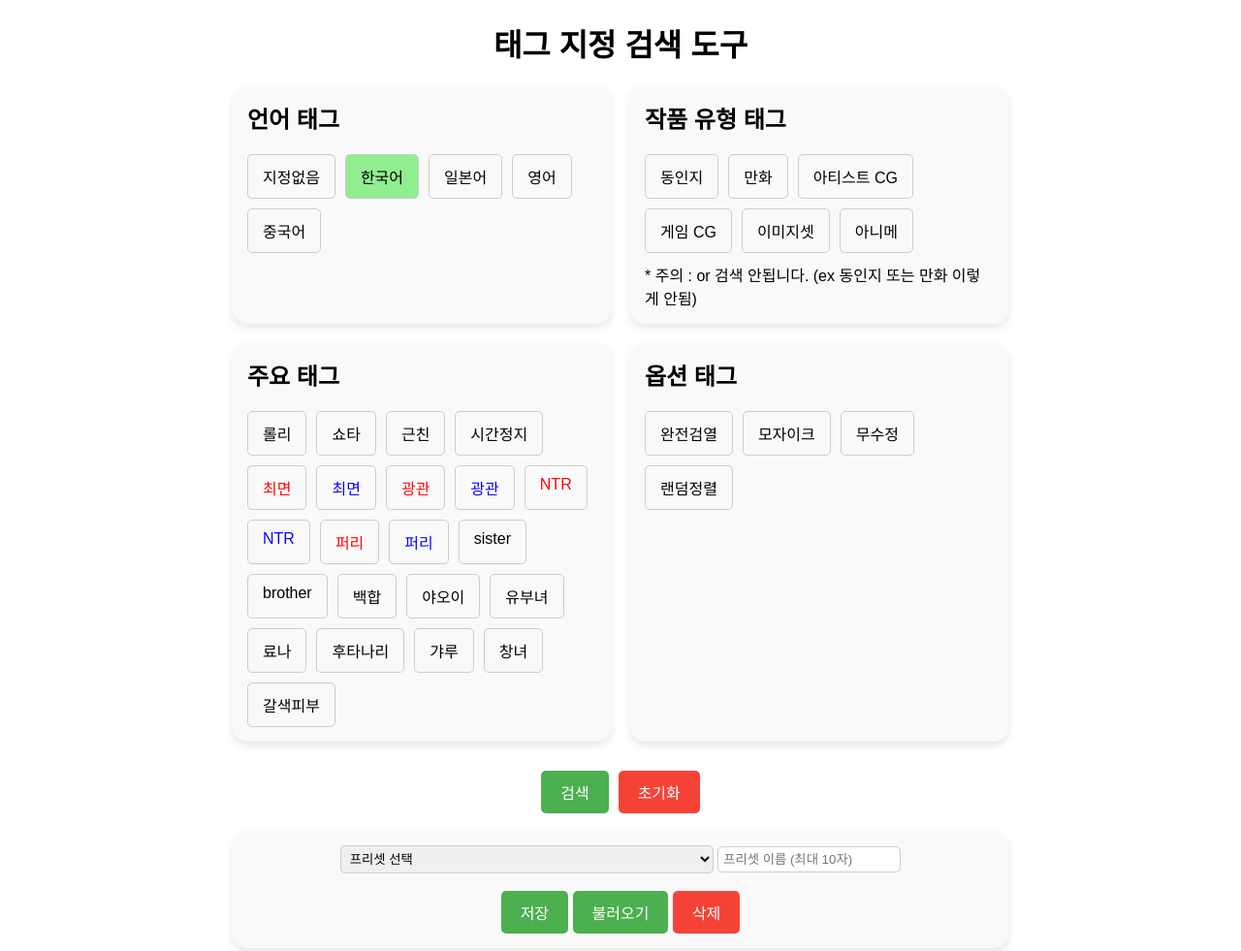
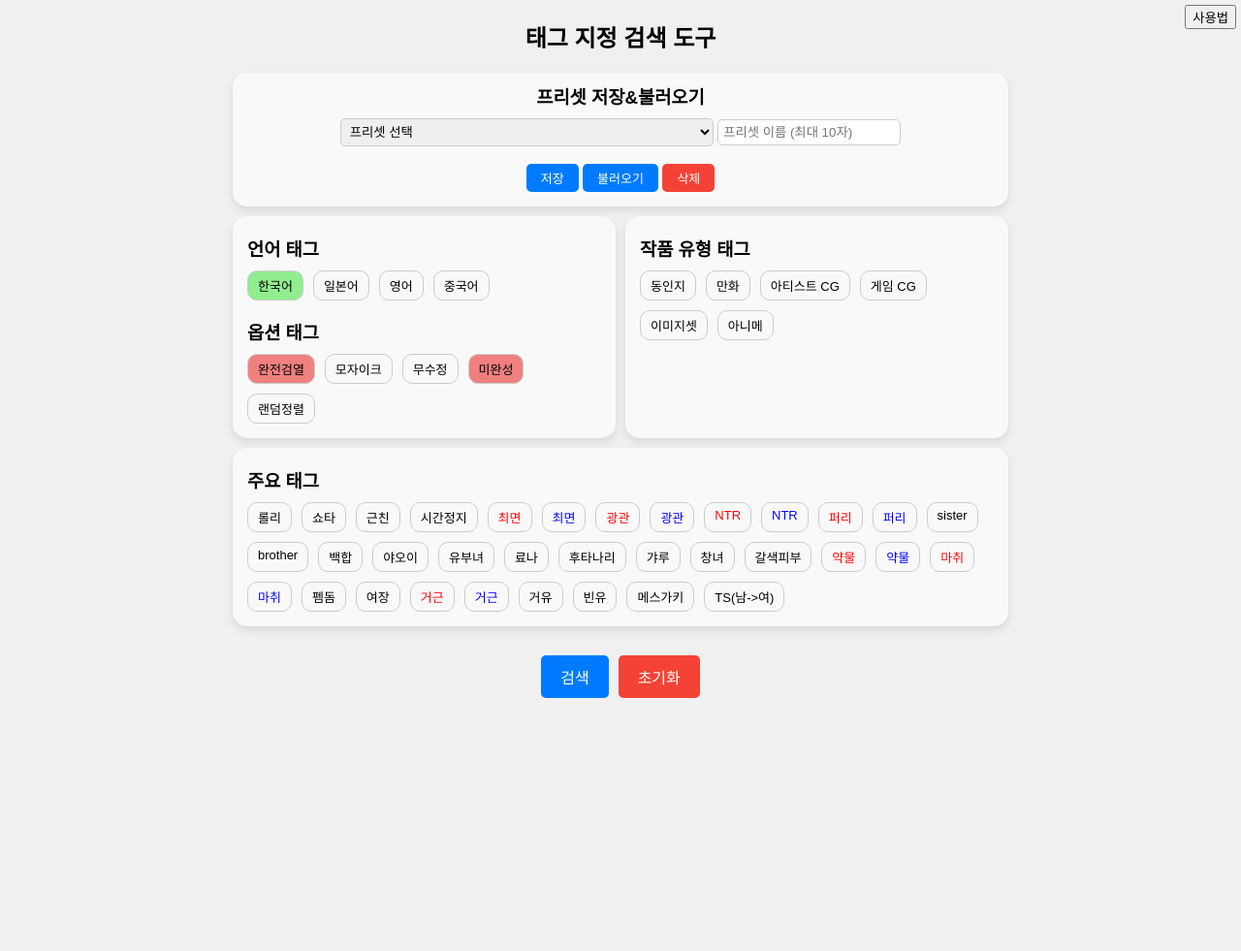
Before and after one commit to Hitomi-Lover/Advanced, a plain HTML site: page tagmanager.html in a window 1280 px wide. Shown: the top 981 px of the page at 97% size. After the commit the page ends 800 px from the top, so only its background shows below. Drawn offline with Linux system fonts and the light colour scheme.

Commit message:
Add files via upload

```diff
--- a/tagmanager.html
+++ b/tagmanager.html
@@ -10,6 +10,7 @@
             font-family: Arial, sans-serif;
             margin: 20px;
             user-select: none; /* 마우스 드래그로 텍스트 선택 방지 */
+            background-color: #f0f0f0;
         }
 
         .container {
@@ -17,21 +18,31 @@
             margin: auto;
         }
 
-        h1 {
+        h2 {
             text-align: center;
+        }
+
+        h3 {
+            margin-bottom: 10px;
         }
 
         .tag-grid {
             display: grid;
-            grid-template-columns: repeat(2, 1fr); /* 2x2 배열 */
-            gap: 20px;
-            margin-bottom: 20px;
+            grid-template-columns: 1fr 1fr;
+            grid-template-rows: auto auto;
+            gap: 10px;
+            margin-bottom: 10px;
+        }
+
+        #primaryTags {
+            grid-column: span 2;
         }
 
         .tag-section, .preset-controls {
             background-color: #f9f9f9;
             border-radius: 15px;
             padding: 15px;
+            padding-top: 0;
             box-shadow: 0 4px 8px rgba(0, 0, 0, 0.1);
         }
 
@@ -47,20 +58,31 @@
 
         .tag {
             display: inline-block;
-            padding: 10px 15px;
+            padding: 5px 10px;
             border: 1px solid #ccc;
-            border-radius: 5px;
+            border-radius: 10px;
             cursor: pointer;
             text-align: center;
             user-select: none; /* 마우스 드래그로 텍스트 선택 방지 */
+            font-size: small;
+        }
+
+        .tag:hover {
+            background-color: lightgrey;
         }
 
         .tag[data-state="include"] {
             background-color: lightgreen;
         }
+        .tag[data-state="include"]:hover {
+            background-color: rgb(116, 194, 116);
+        }
 
         .tag[data-state="exclude"] {
             background-color: lightcoral;
+        }
+        .tag[data-state="exclude"]:hover {
+            background-color: rgb(195, 103, 103);
         }
 
         .controls{
@@ -80,12 +102,12 @@
         }
 
         #searchBtn, #saveBtn, #loadBtn {
-            background-color: #4CAF50;
+            background-color:#007bff;
             color: white;
         }
 
         #searchBtn:hover, #saveBtn:hover, #loadBtn:hover {
-            background-color: #45a049;
+            background-color:#0056b3;
         }
 
         #resetBtn, #deleteBtn {
@@ -111,6 +133,16 @@
 
         .preset-controls {
             text-align: center;
+            margin-bottom: 10px;
+        }
+
+        .preset-controls button {
+            padding: 5px 15px;
+            font-size: small;
+        }
+
+        .preset-controls h3 {
+            padding-top: 10px;
         }
 
         #presetDropdown {
@@ -136,28 +168,90 @@
             -1px 1px 0 #ffffff, /* 네 번째 그림자 (가장자리) */
             0 0 5px rgba(255, 255, 255, 0.5); /* 추가적인 흐림 효과 */
         }
+
+        .hidden-help {
+            display: none;
+            position: absolute;
+            background-color: #a9a9a9;
+            padding: 30px 35px;
+            margin-left: 10px;
+            margin-right: 30px;
+            top: 20%;
+            border-radius: 10px;
+        }
+
+        .helpWindow {
+            position: absolute;
+            top: 5px;
+            right: 5px;
+        }
     </style>
+    <script>
+        function showHelp() {
+            const helpElement = document.getElementById('help');
+            const currentDisplay = helpElement.style.display;
+
+            if (currentDisplay === 'none' || currentDisplay === '') {
+                helpElement.style.display = 'block';
+            } else {
+                helpElement.style.display = 'none';
+            }
+        }
+    </script>
 </head>
 <body>
+    <button onclick="showHelp()" class="helpWindow">사용법</button>
+    <div class="hidden-help" id="help" onclick="showHelp()">
+        프리셋은 브라우저 캐시가 삭제되기 전까지 보존됩니다. <br>
+        한 번 저장된 프리셋의 수정은 불가하니, 수정할 프리셋을 불러온 뒤
+        내용 수정 후 다른 이름으로 저장해 주세요. <br><br>
+        태그는 흰색(미포함) / 초록(포함) / 빨강(제외)의 세가지 상태가 있습니다.
+        클릭 할 때 마다 흰-초-빨이 로테이션으로 바뀝니다. <br><br>
+        언어태그, 옵션태그, 작품 유형 태그의 경우 '포함' 상태를 두가지 이상으로 지정하면
+        제대로 된 결과가 나오지 않으므로 유의해 주세요 (제외는 여러개 적용 가능)<br><br>
+        태그 글자색깔은 성별을 의미합니다. 성별구분이 필요한 태그일지라도 수요가 적은 것은
+        기본값을 '여성'으로 설정해 두기도 했습니다. (ex 료나는 male도 있지만 제외함) <br><br>
+        업데이트로 인해 기존의 프리셋이 다 사라질 수도 있습니다. 추후 저장된 프리셋을
+        텍스트파일로 저장하고 불러올 수 있는 기능도 추가해 볼까 합니다. (미정)
+    </div>
     <div class="container">
-        <h1>태그 지정 검색 도구</h1>
+        <h2>태그 지정 검색 도구</h2>
+        <!-- 프리셋 관련 UI -->
+        <div class="preset-controls">
+            <h3>프리셋 저장&불러오기</h3>
+            <select id="presetDropdown">
+                <option value="">프리셋 선택</option>
+            </select>
+            <input type="text" id="presetName" placeholder="프리셋 이름 (최대 10자)" maxlength="10">
+            <br><br>
+            <button id="saveBtn">저장</button>
+            <button id="loadBtn">불러오기</button>
+            <button id="deleteBtn">삭제</button>
+        </div>
         <!-- 태그 섹션 그리드 -->
         <div class="tag-grid">
             <!-- 언어 태그 섹션 -->
             <div class="tag-section" id="languageTags">
-                <h2>언어 태그</h2>
+                <h3>언어 태그</h3>
                 <div class="tag-container">
-                    <div class="tag" data-tag="-all">지정없음</div>
                     <div class="tag" data-tag="language%3Akorean" data-state="include">한국어</div>
                     <div class="tag" data-tag="language%3Ajapanese">일본어</div>
                     <div class="tag" data-tag="language%3Aenglish">영어</div>
                     <div class="tag" data-tag="language%3Achinese">중국어</div>
                 </div>
+                <h3>옵션 태그</h3>
+                <div class="tag-container">
+                    <div class="tag" data-tag="tag%3Afull_censorship" data-state="exclude">완전검열</div>
+                    <div class="tag" data-tag="tag%3Amosaic_censorship">모자이크</div>
+                    <div class="tag" data-tag="tag%3Auncensored">무수정</div>
+                    <div class="tag" data-tag="tag%3Aincomplete" data-state="exclude">미완성</div>
+                    <div class="tag" data-tag="orderbydirection%3Arandom">랜덤정렬</div>
+                </div>
             </div>
 
             <!-- 작품 유형 태그 섹션 -->
             <div class="tag-section" id="contentTypeTags">
-                <h2>작품 유형 태그</h2>
+                <h3>작품 유형 태그</h3>
                 <div class="tag-container">
                     <div class="tag" data-tag="type%3Adoujinshi">동인지</div>
                     <div class="tag" data-tag="type%3Amanga">만화</div>
@@ -165,13 +259,12 @@
                     <div class="tag" data-tag="type%3Agamecg">게임 CG</div>
                     <div class="tag" data-tag="type%3Aimageset">이미지셋</div>
                     <div class="tag" data-tag="type%3Aanime">아니메</div>
-                    * 주의 : or 검색 안됩니다. (ex 동인지 또는 만화 이렇게 안됨)
                 </div>
             </div>
 
             <!-- 주요 태그 섹션 -->
             <div class="tag-section" id="primaryTags">
-                <h2>주요 태그</h2>
+                <h3>주요 태그</h3>
                 <div class="tag-container">
                     <div class="tag" data-tag="female%3Aloli">롤리</div>
                     <div class="tag" data-tag="male%3Ashota">쇼타</div>
@@ -195,17 +288,18 @@
                     <div class="tag" data-tag="female%3Agyaru">갸루</div>
                     <div class="tag" data-tag="female%3Aprostitution">창녀</div>
                     <div class="tag" data-tag="female%3Adark_skin">갈색피부</div>
-                </div>
-            </div>
-
-            <!-- 옵션 태그 섹션 -->
-            <div class="tag-section" id="optionTags">
-                <h2>옵션 태그</h2>
-                <div class="tag-container">
-                    <div class="tag" data-tag="tag%3Afull_censorship">완전검열</div>
-                    <div class="tag" data-tag="tag%3Amosaic_censorship">모자이크</div>
-                    <div class="tag" data-tag="tag%3Auncensored">무수정</div>
-                    <div class="tag" data-tag="orderbydirection%3Arandom">랜덤정렬</div>
+                    <div class="tag female" data-tag="female%3Adrugs">약물</div>
+                    <div class="tag male" data-tag="male%3Adrugs">약물</div>
+                    <div class="tag female" data-tag="female%3Achloroform">마취</div>
+                    <div class="tag male" data-tag="male%3Achloroform">마취</div>
+                    <div class="tag" data-tag="female%3Afamdom">펨돔</div>
+                    <div class="tag" data-tag="male%3Acrossdressing">여장</div>
+                    <div class="tag female" data-tag="female%3Abig_penis">거근</div>
+                    <div class="tag male" data-tag="male%3Abig_penis">거근</div>
+                    <div class="tag" data-tag="female%3Abig_breasts">거유</div>
+                    <div class="tag" data-tag="female%3Asmall_breasts">빈유</div>
+                    <div class="tag" data-tag="female%3Amesugaki">메스가키</div>
+                    <div class="tag" data-tag="male%3Agender_change">TS(남->여)</div>
                 </div>
             </div>
         </div>
@@ -217,18 +311,6 @@
             <button id="resetBtn">초기화</button>
         </div>
         <br>
-
-        <!-- 프리셋 관련 UI -->
-        <div class="preset-controls">
-            <select id="presetDropdown">
-                <option value="">프리셋 선택</option>
-            </select>
-            <input type="text" id="presetName" placeholder="프리셋 이름 (최대 10자)" maxlength="10">
-            <br><br>
-            <button id="saveBtn">저장</button>
-            <button id="loadBtn">불러오기</button>
-            <button id="deleteBtn">삭제</button>
-        </div>
     </div>
 
     <script>
@@ -368,6 +450,7 @@
                     updateTagStyles(tag);
                 });
                 localStorage.removeItem('tagStates');
+                location.reload();
             });
 
             // 검색 버튼 클릭 이벤트
```
Lines whose indentation alone changed are shown as unchanged.
